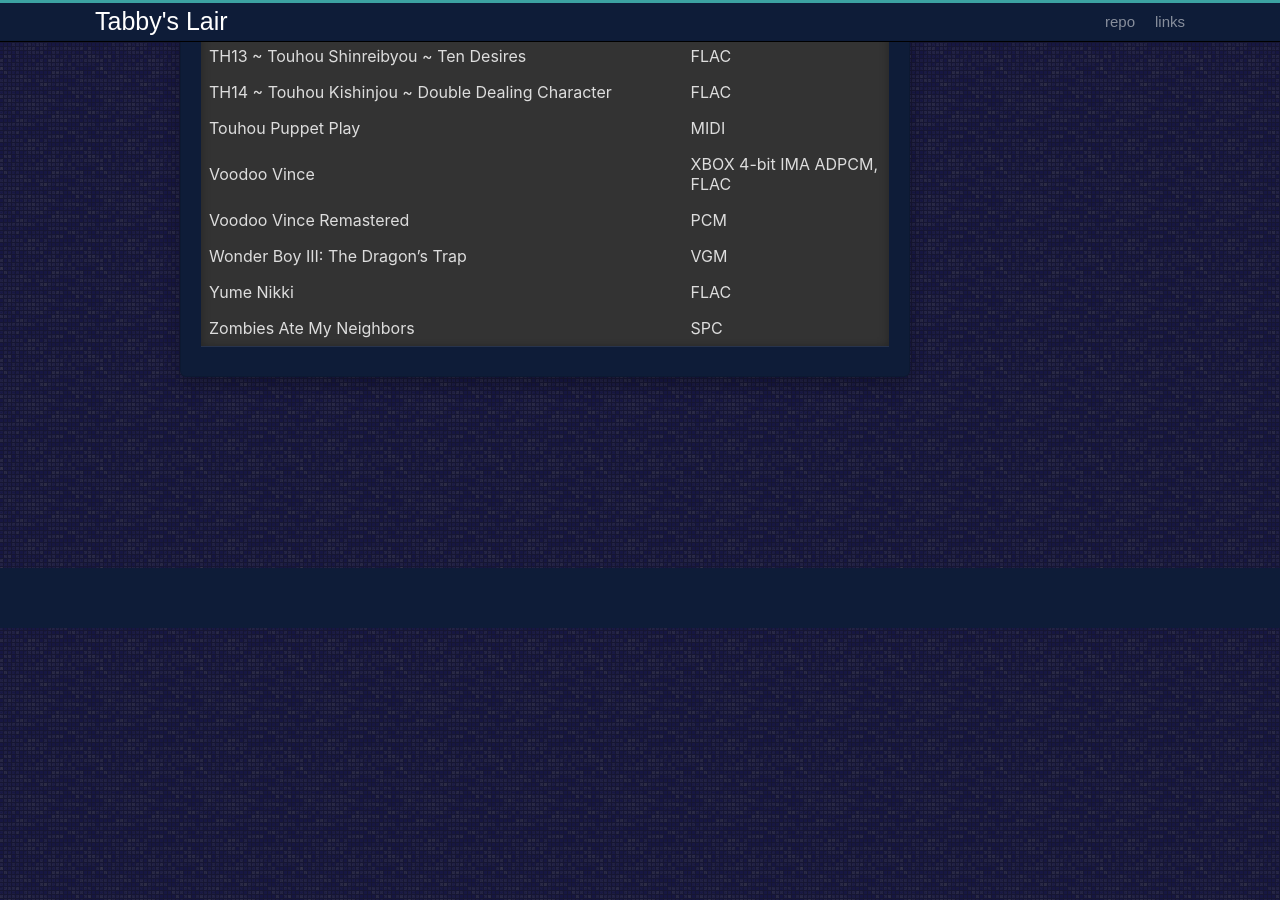
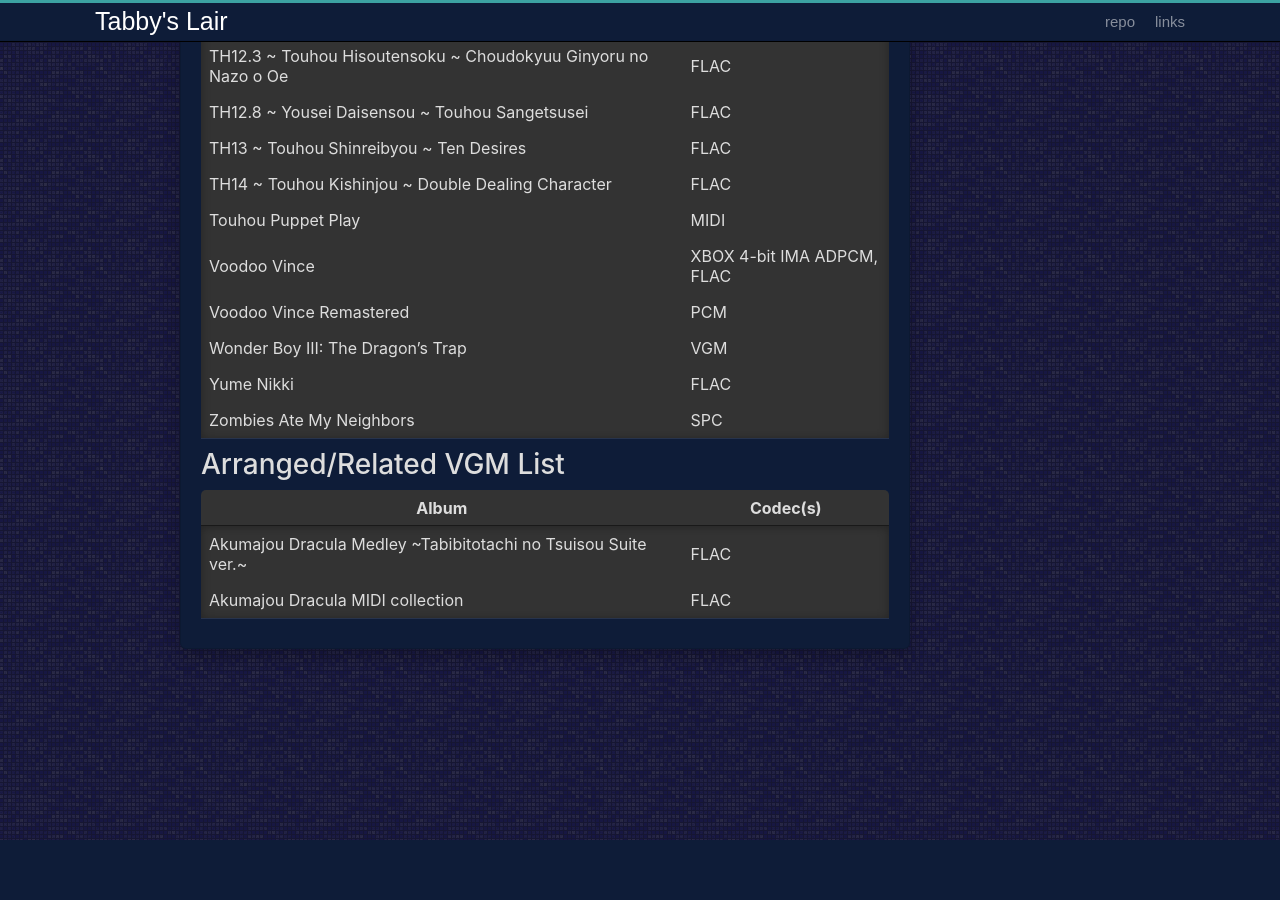
Before and after one commit to dengler9/dengler9.github.io, a Jekyll site: the page built from _posts/2020-04-06-list-vgm.md, in a window 1280 px wide and 900 px high, scrolled down 3889 px. Built offline with Jekyll 4.4.1, drawn with Linux system fonts in a browser that asks for light colours; some of the changed text lies outside the part shown.

Commit message:
Update 2020-04-06-list-vgm.md
Added new games and created a new table for arranged, remixed, based, etc. VGM albums.

```diff
--- a/_posts/2020-04-06-list-vgm.md
+++ b/_posts/2020-04-06-list-vgm.md
@@ -200,6 +200,10 @@
 <td markdown="span">PCM</td>
 </tr>
 <tr>
+<td markdown="span">Jet Set Radio Future</td>
+<td markdown="span">CRI ADX 4-bit ADPCM, FLAC</td>
+</tr>
+<tr>
 <td markdown="span">Kaeru no Tame ni Kane wa Naru</td>
 <td markdown="span">GBS</td>
 </tr>
@@ -352,6 +356,10 @@
 <td markdown="span">NSFE</td>
 </tr>
 <tr>
+<td markdown="span">Skullgirls</td>
+<td markdown="span">FLAC</td>
+</tr>
+<tr>
 <td markdown="span">Sonic the Hedgehog</td>
 <td markdown="span">VGM</td>
 </tr>
@@ -449,3 +457,28 @@
 </tr>
 </tbody>
 </table>
+
+# Arranged/Related VGM List
+
+<table>
+<colgroup>
+<col width="70%" />
+<col width="30%" />
+</colgroup>
+<thead>
+<tr class="header">
+<th>Album</th>
+<th>Codec(s)</th>
+</tr>
+</thead>
+<tbody>
+<tr>
+<td markdown="span">Akumajou Dracula Medley ~Tabibitotachi no Tsuisou Suite ver.~</td>
+<td markdown="span">FLAC</td>
+</tr>
+<tr>
+<td markdown="span">Akumajou Dracula MIDI collection</td>
+<td markdown="span">FLAC</td>
+</tr>
+</tbody>
+</table>
```
